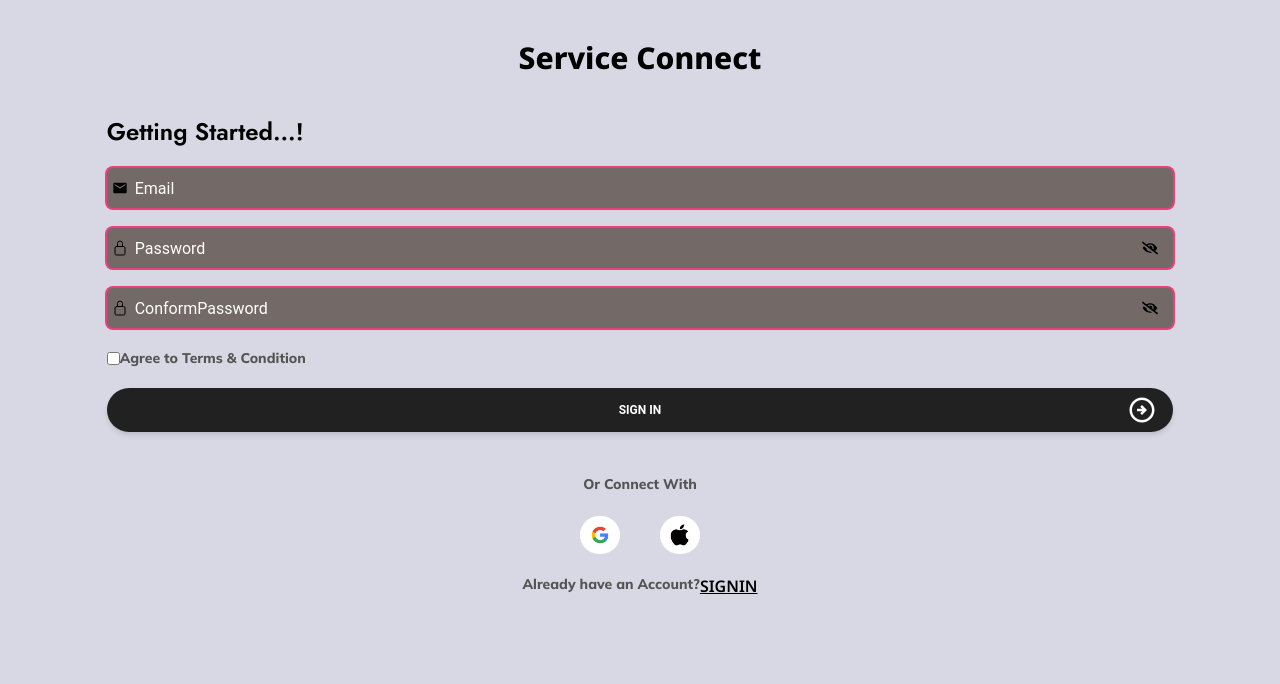
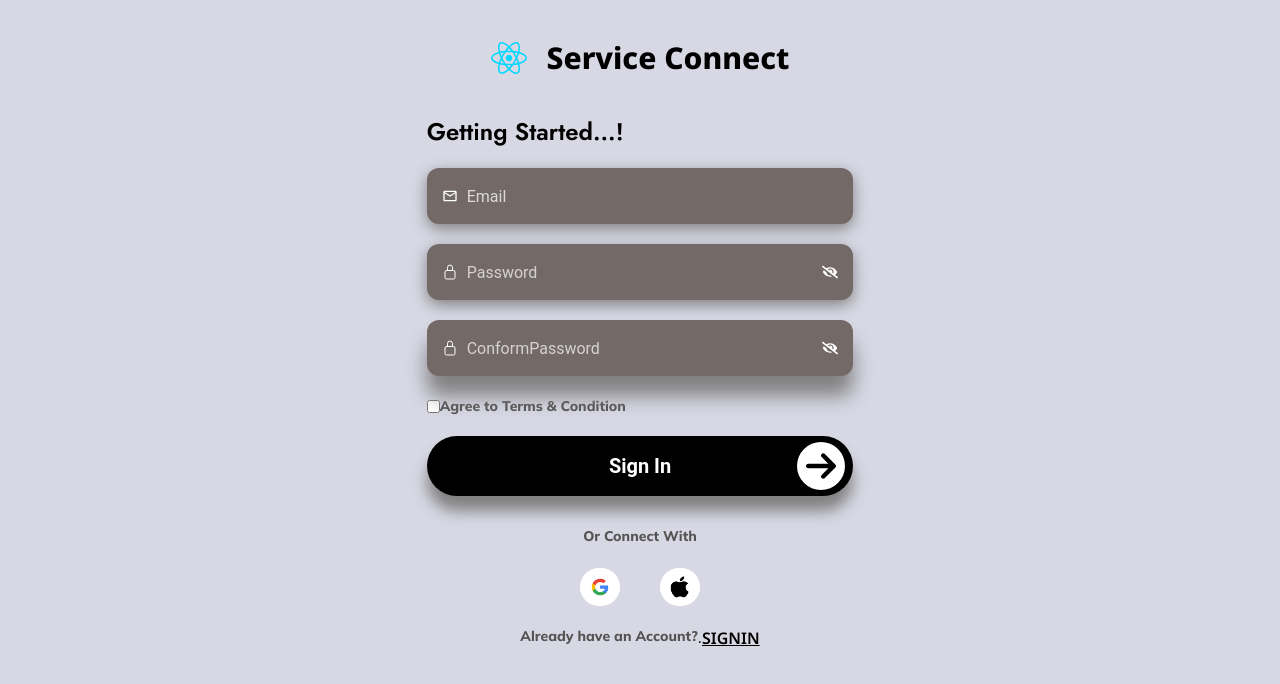
Before and after one commit to RJRYT/SC-MERN, a React (Vite) app in the folder client/: page /signup in a window 1280 px wide. Shown: the top 684 px of the page. Built offline with nearby package versions, Linux system fonts and the light colour scheme; the HTML template or start-up script is replaced by a standard one.

Commit message:
final process

```diff
--- a/client/src/pages/root/Login.jsx
+++ b/client/src/pages/root/Login.jsx
@@ -1,20 +1,21 @@
 import { Input, Button } from '@material-tailwind/react';
 import { Link } from 'react-router-dom';
-import { MdEmail } from 'react-icons/md';
+import { MdOutlineEmail } from 'react-icons/md';
 import { IoLockClosedOutline } from 'react-icons/io5';
 import { FaEyeSlash } from 'react-icons/fa';
 import { useState } from 'react';
-import { MdOutlineArrowCircleRight } from 'react-icons/md';
+import { FaCircleArrowRight } from 'react-icons/fa6';
 import { FaRegEye } from 'react-icons/fa';
+import logo from '../../assets/react.svg';
 const Login = () => {
   const [show, setShow] = useState(false);
   return (
     <>
-      <div className="h-screen bg-[#d9d9db] flex flex-col">
-        <div className="text-center mt-10 font-nano text-3xl font-extrabold">
-          Service Connect
+      <div className="h-fit xl:h-screen bg-[#d9d9db] flex flex-col">
+        <div className="text-center mt-10 font-nano text-3xl flex justify-center gap-5  font-extrabold">
+          <img src={logo}></img> Service Connect
         </div>
-        <div className="w-10/12 flex flex-col gap-y-5 mx-auto mt-20">
+        <div className="w-10/12 sm:w-8/12 md:w-6/12 xl:w-4/12 2xl:w-3/12 flex flex-col gap-y-5 mx-auto mt-14 ">
           <div>
             <h3 className="font-jost font-semibold sm:text-2xl">
               Let's Sign In...!
@@ -27,27 +28,27 @@ const Login = () => {
             <input
               type="text"
               placeholder="Email"
-              className="w-full pl-7 bg-[#736967] rounded-md h-10 placeholder-white text-black font-sans border-none ring-2 ring-pink-400"
+              className="w-full pl-10 bg-[#736967] shadow-[0px_20px_20px_grey] rounded-xl h-14 placeholder-white text-white font-sans border-none"
             />
-            <MdEmail className="absolute left-[5px] " />
+            <MdOutlineEmail className="absolute text-white ml-[15px]" />
           </div>
           <div className="relative flex items-center">
             <input
               type={show ? 'text' : 'password'}
               placeholder="Password"
-              className="w-full pl-7 bg-[#736967] rounded-md h-10 placeholder-white text-black font-sans border-none ring-2 ring-pink-400"
+              className="w-full pl-10 bg-[#736967] shadow-[0px_20px_20px_grey] rounded-xl h-14 placeholder-white text-white font-sans border-none "
             />
-            <IoLockClosedOutline className="absolute left-[5px]" />
+            <IoLockClosedOutline className="absolute left-[15px] text-white" />
             {!show ? (
               <FaEyeSlash
                 onClick={() => {
                   setShow(!show);
                 }}
-                className="absolute right-[15px]"
+                className="absolute right-[15px] text-white"
               />
             ) : (
               <FaRegEye
-                className="absolute right-[15px]"
+                className="absolute right-[15px] text-white"
                 onClick={() => {
                   setShow(!show);
                 }}
@@ -66,13 +67,10 @@ const Login = () => {
             </div>
           </div>
           <div>
-            <Button
-              fullWidth
-              className="rounded-full relative flex items-center justify-center"
-            >
+            <button className="w-full rounded-full shadow-[0px_15px_15px_grey] leading-5 relative flex items-center justify-center h-[60px] bg-black text-white text-xl font-bold">
               Sign In
-              <MdOutlineArrowCircleRight className="absolute right-4 text-3xl" />
-            </Button>
+              <FaCircleArrowRight className="absolute right-2 text-5xl " />
+            </button>
           </div>
         </div>
         <div className="flex flex-col gap-y-5 mt-10 items-center">
@@ -82,17 +80,21 @@ const Login = () => {
             </span>
           </div>
           <div className="flex justify-center gap-x-10">
-            <div className="bg-white rounded-full w-30 flex justify-center items-center py-2">
+            <div className="bg-white rounded-full w-30 flex flex-wrap  items-center py-2">
+              <Link to="https://accounts.google.com/v3/signin/identifier?dsh=S1812573153%3A1655944654029516&flowEntry=ServiceLogin&flowName=WebLiteSignIn&ifkv=AX3vH39E0iYVTmn-NoMNM_C35EPrno8LWsRx2Qhr0HApkVLZ-Zc_Vql8ouaSQOiXzEmthrpOPAV5">
                 <img
-                className="w-10 rounded-full"
+                  className="w-10 rounded-full box-content p-1"
                   src="src\assets\googlelogo.png"
                 ></img>
+              </Link>
             </div>
             <div className="bg-white rounded-full w-30 flex justify-center items-center py-2">
+              <Link to="https://www.googleadservices.com/pagead/aclk?sa=L&ai=DChcSEwizqrv7geCKAxXWpWYCHXuWN5UYABAAGgJzbQ&ae=2&aspm=1&co=1&ase=5&gclid=CjwKCAiA-Oi7BhA1EiwA2rIu2zGUSDy_EStkZCJbLw_Mx3BDjm7b0u5NL4YH5bzSZiDLMBuetEM1kRoCSJkQAvD_BwE&ohost=www.google.com&cid=CAESVuD2zqumyykH248Imq0emMSrOIv7RkT8aRO2-QnzpRiTrkwgtsQeXUTFJ34eVjsMILD-Vi7b6DghVZ6eyg-3nGM7d18QYP42ZnmiSQn5Z0DGH--TV6T9&sig=AOD64_04Mz2K9M-wuBizT6zQhFaFj0WX6A&q&adurl&ved=2ahUKEwiN1rX7geCKAxX0zDgGHVkJBOgQ0Qx6BAgLEAE">
                 <img
-                className="w-10 rounded-full"
+                  className="w-10 rounded-full box-content p-1"
                   src="src\assets\applelogo.png"
                 ></img>
+              </Link>
             </div>
           </div>
         </div>
--- a/client/src/pages/root/Signup.jsx
+++ b/client/src/pages/root/Signup.jsx
@@ -1,49 +1,49 @@
 import { Checkbox, Button } from '@material-tailwind/react';
 import { Link } from 'react-router-dom';
-import { MdEmail } from 'react-icons/md';
+import { MdOutlineEmail } from 'react-icons/md';
 import { IoLockClosedOutline } from 'react-icons/io5';
 import { FaEyeSlash } from 'react-icons/fa';
 import { useState } from 'react';
 import { FaRegEye } from 'react-icons/fa';
-import { MdOutlineArrowCircleRight } from 'react-icons/md';
+import { FaCircleArrowRight } from 'react-icons/fa6';
+import logo from '../../assets/react.svg';
+
 const SignUp = () => {
   const [show, setShow] = useState(false);
   return (
     <>
-      <div className="h-screen bg-[#d8d8e5] flex flex-col">
-        <div className="text-center mt-10 font-nano text-3xl font-extrabold">
-          Service Connect
+      <div className="h-fit xl:h-screen bg-[#d8d8e5] flex flex-col">
+        <div className="text-center mt-10 font-nano text-3xl font-extrabold gap-5 flex justify-center">
+          <img src={logo}></img> Service Connect
         </div>
-        <div className="w-10/12 flex flex-col gap-y-5 mx-auto mt-[40px]">
+        <div className="w-10/12 sm:w-8/12 md:w-6/12 xl:w-4/12 2xl:w-3/12 flex flex-col gap-y-5 mx-auto mt-[40px]">
           <div className="font-semibold text-base leading- font-jost sm:text-2xl">
             Getting Started...!
           </div>
           <div className="relative flex items-center">
             <input
               placeholder="Email"
-              className="bg-[#736967] rounded-md pl-7 w-full h-10 font-sans placeholder-white text-black border-none ring-2 ring-pink-400"
-              label="Email"
+              className="bg-[#736967] shadow-[0px_5px_15px_grey] placeholder-opacity-75  rounded-xl pl-10 w-full h-14 font-sans placeholder-white  text-white border-none "
             />
-            <MdEmail className="absolute left-[5px] " />
+            <MdOutlineEmail className="absolute text-white ml-[15px]" />
           </div>
           <div className="relative flex items-center">
             <input
               placeholder="Password"
-              className="bg-[#736967] rounded-md pl-7 w-full h-10 font-sans placeholder-white text-black border-none ring-2 ring-pink-400"
-              label="Email"
+              className="bg-[#736967] placeholder-opacity-70 shadow-[0px_5px_15px_grey]  rounded-xl pl-10 w-full h-14 font-sans placeholder-white  text-white border-none"
               type={show ? 'text' : 'password'}
             />
-            <IoLockClosedOutline className="absolute left-[5px]" />
+            <IoLockClosedOutline className="absolute left-[15px] text-white" />
             {!show ? (
               <FaEyeSlash
-                className="absolute right-[15px]"
+                className="absolute right-[15px] text-white"
                 onClick={() => {
                   setShow(!show);
                 }}
               />
             ) : (
               <FaRegEye
-                className="absolute right-[15px]"
+                className="absolute right-[15px] text-white"
                 onClick={() => {
                   setShow(!show);
                 }}
@@ -53,14 +53,14 @@ const SignUp = () => {
           <div className="relative flex items-center">
             <input
               placeholder="ConformPassword"
-              className="bg-[#736967] rounded-md pl-7 w-full h-10 font-sans placeholder-white text-black border-none ring-2 ring-pink-400"
+              className="bg-[#736967] shadow-[0px_20px_20px_grey]  rounded-xl pl-10 w-full h-14 font-sans placeholder-white placeholder-opacity-70 text-white border-none "
               label="Email"
               type={show ? 'text' : 'password'}
             />
-            <IoLockClosedOutline className="absolute left-[5px]" />
+            <IoLockClosedOutline className="absolute left-[15px] text-white" />
             {!show ? (
               <FaEyeSlash
-                className="absolute right-[15px]"
+                className="absolute right-[15px] text-white"
                 onClick={() => {
                   setShow(!show);
                 }}
@@ -81,16 +81,13 @@ const SignUp = () => {
             </span>
           </div>
           <div>
-            <Button
-              fullWidth
-              className="rounded-full leading-5 relative flex items-center justify-center"
-            >
+            <button className="w-full rounded-full shadow-[0px_15px_15px_grey] leading-5 relative flex items-center justify-center h-[60px] bg-black text-white text-xl font-bold">
               Sign In
-              <MdOutlineArrowCircleRight className="absolute right-4 text-3xl" />
-            </Button>
+              <FaCircleArrowRight className="absolute right-2 text-5xl " />
+            </button>
           </div>
         </div>
-        <div className="flex flex-col gap-y-5 mt-10 items-center">
+        <div className="flex flex-col gap-y-5 mt-7 items-center">
           <div>
             <span className="font-mulish sm:text-sm md:font-extrabold text-[#545454]">
               Or Connect With
@@ -115,6 +112,7 @@ const SignUp = () => {
           <span className="font-mulish sm:text-xs md:font-extrabold md:text-sm text-[#545454]">
             Already have an Account?
           </span>
+          <span> .</span>
           <Link className="underline font-nano font-semibold" to="/login">
             SIGNIN
           </Link>
```
Lines whose indentation alone changed are shown as unchanged.
